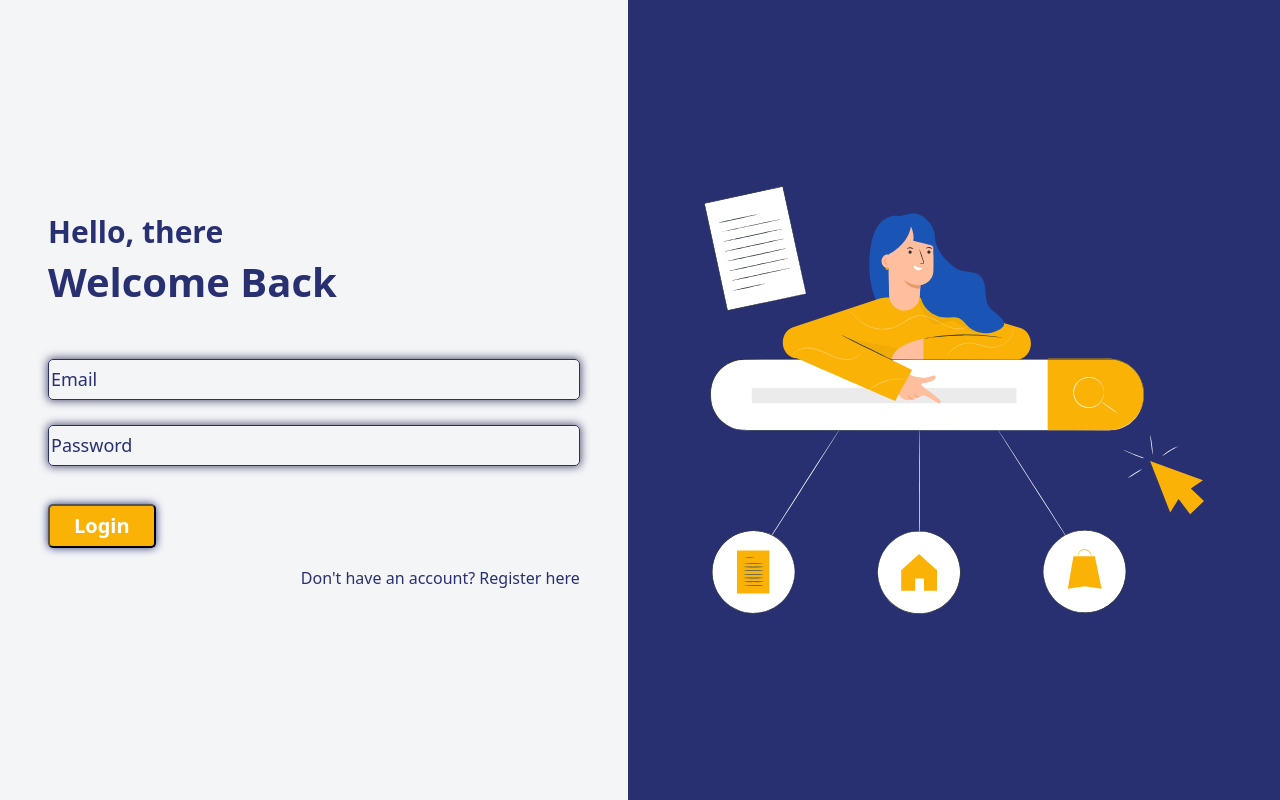
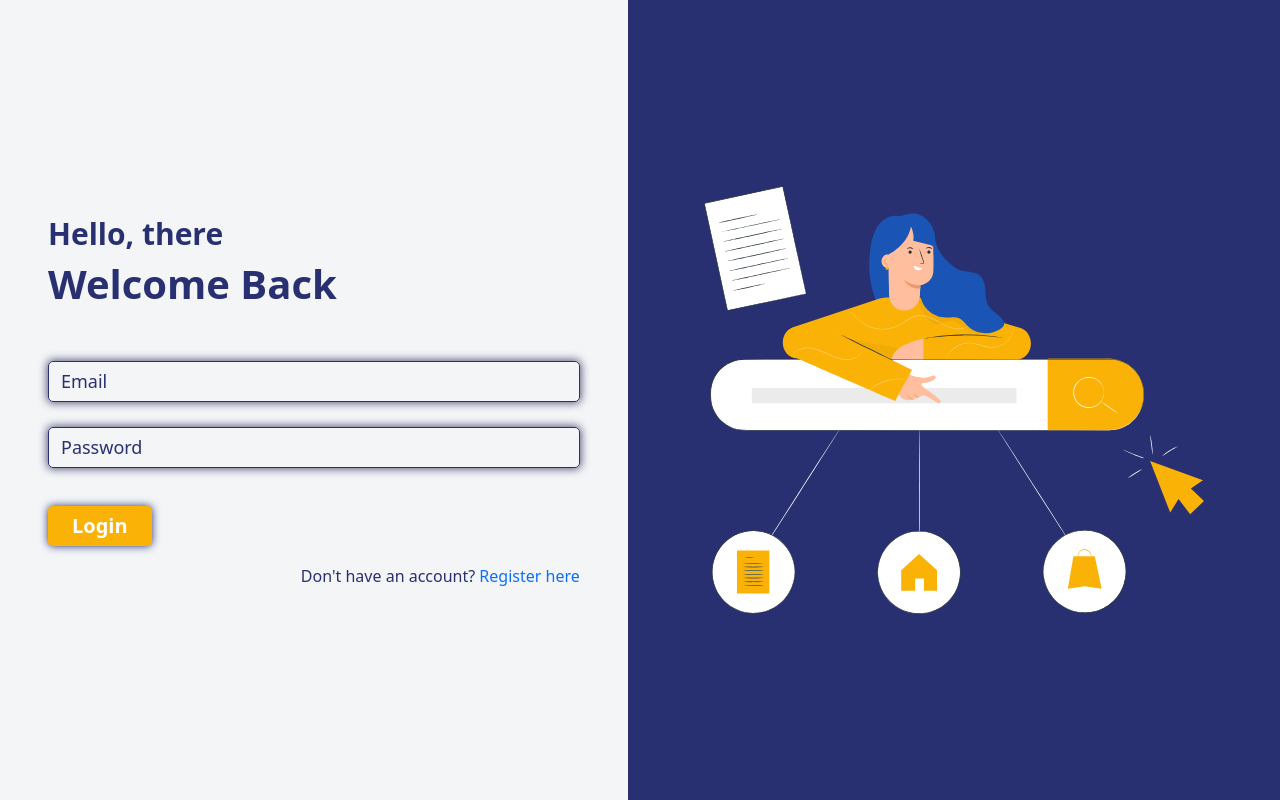
Before and after one commit to findit-omae-wa-mou-shindeiru/Invey, a Next.js app in the folder ui/: page /login in a window 1280 px wide. Built offline with nearby package versions, Linux system fonts and the light colour scheme.

Commit message:
feat: restyle login and register page

```diff
--- a/ui/src/layout/auth/index.module.css
+++ b/ui/src/layout/auth/index.module.css
@@ -43,6 +43,7 @@
   color: #293072;
   background: transparent;
   box-shadow: 0 0 8px 1px rgb(29 30 72 / 75%);
+  padding: 0 12px;
 }
 
 .formGroup > input::placeholder {
@@ -63,6 +64,7 @@
   border-radius: 5px;
   filter: drop-shadow(0px 0px 4px #293072);
   margin-top: 13px;
+  border: none;
 }
 
 .footer {
@@ -72,6 +74,10 @@
   color: #293072;
 }
 
+.link {
+  color: #0d6efd;
+}
+
 @media screen and (min-width: 768px) {
   .leftContainer {
     flex-grow: 1;
```
